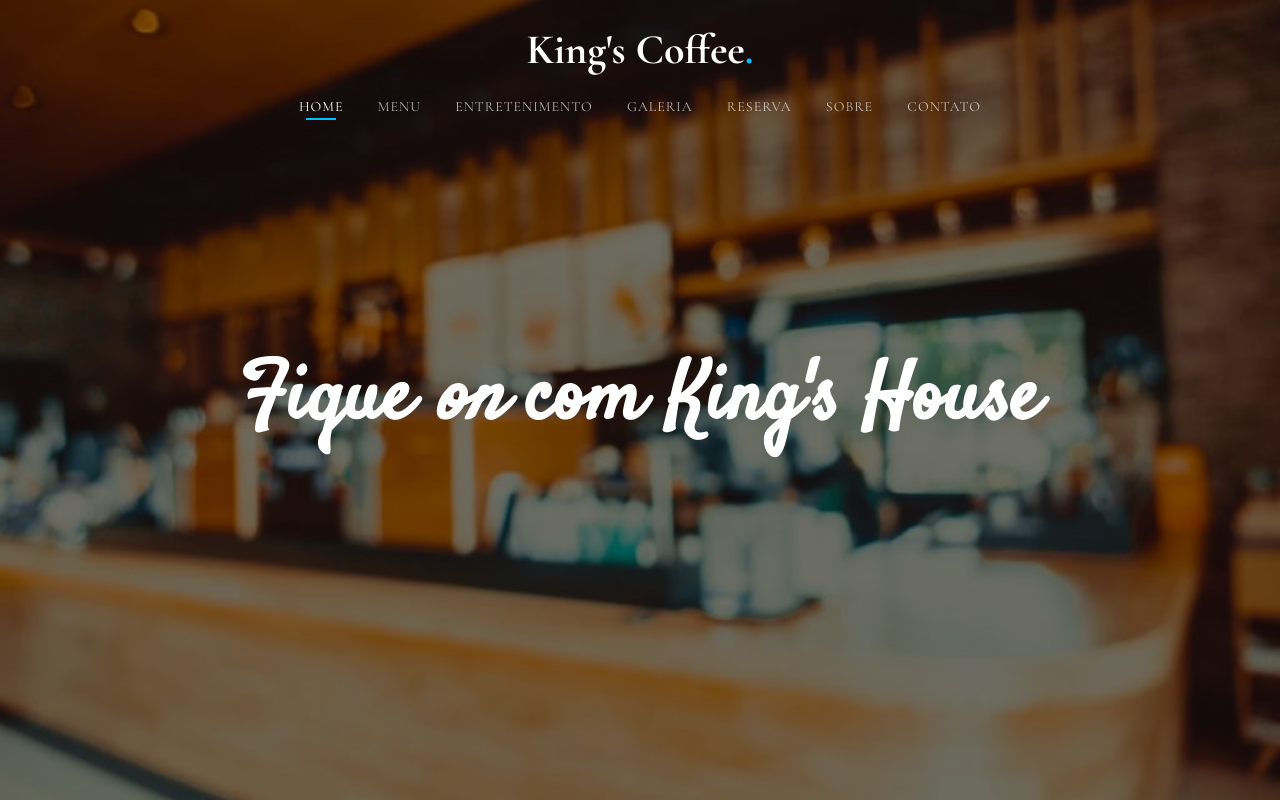
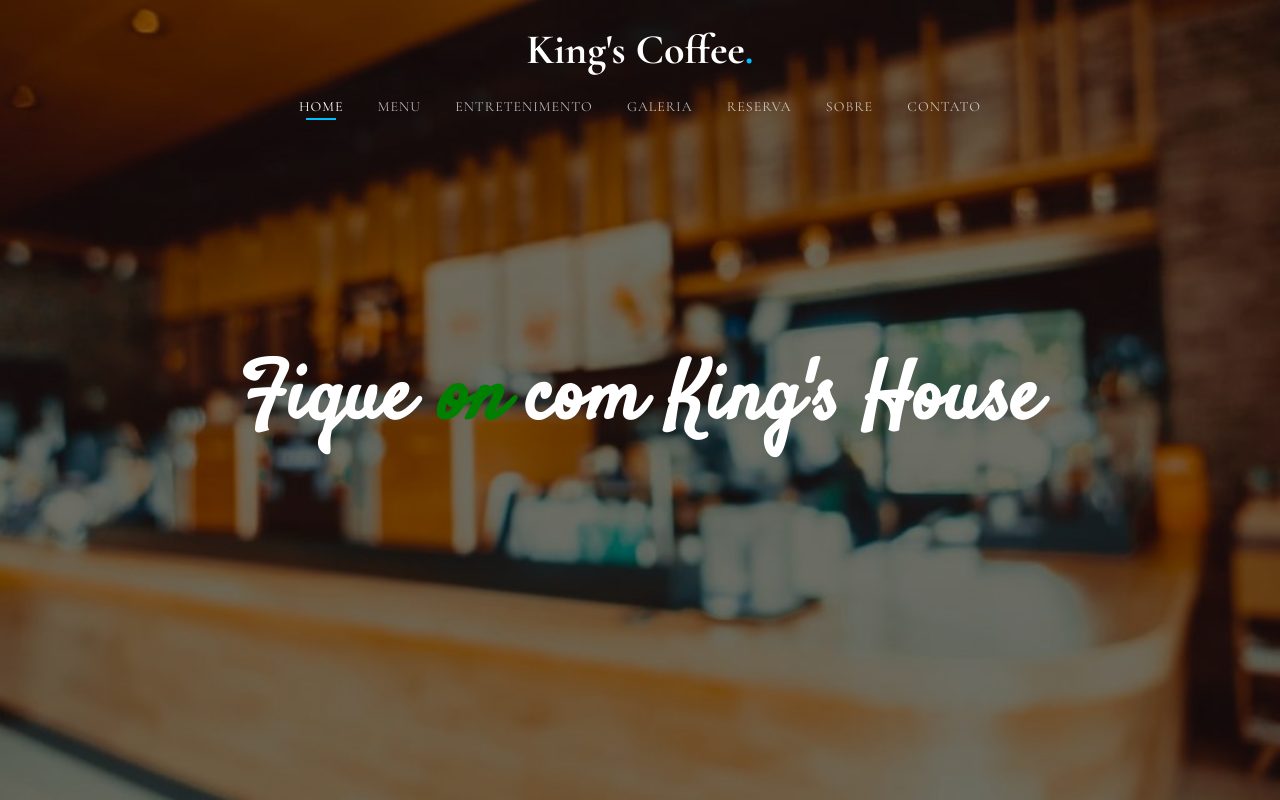
Before and after one commit to Programador-jr/Coffee-House, a plain HTML site: page index.html in a window 1280 px wide. Shown: the top 800 px of the page. Drawn offline with nearby package versions, Linux system fonts and the light colour scheme; files whose address does not match are found by name.

Commit message:
Update style.css

```diff
--- a/css/style.css
+++ b/css/style.css
@@ -448,6 +448,10 @@ img{
 .fh5co-section {
   padding: 7em 0;
 }
+
+em{
+  color: green;
+}
 @media screen and (max-width: 480px) {
   .fh5co-section {
     padding: 3em 0;
```
